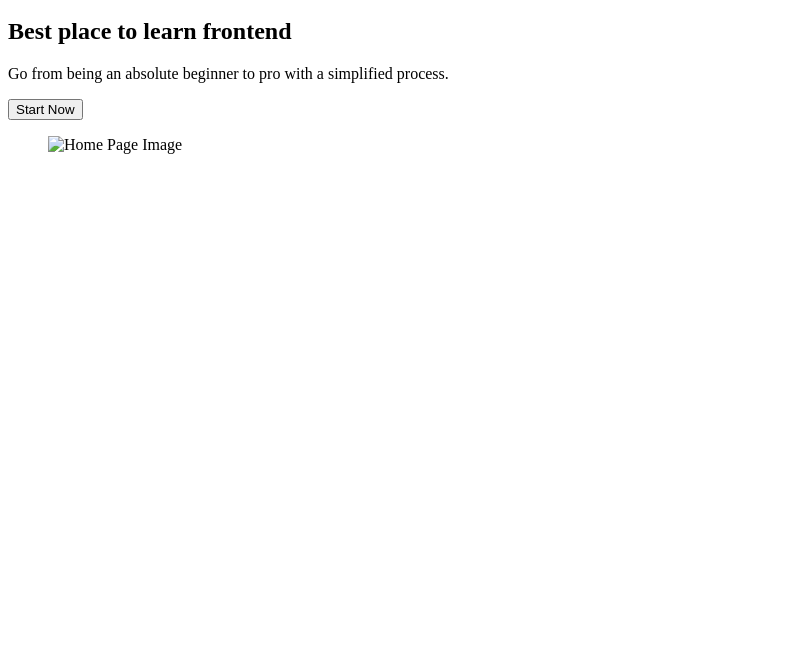
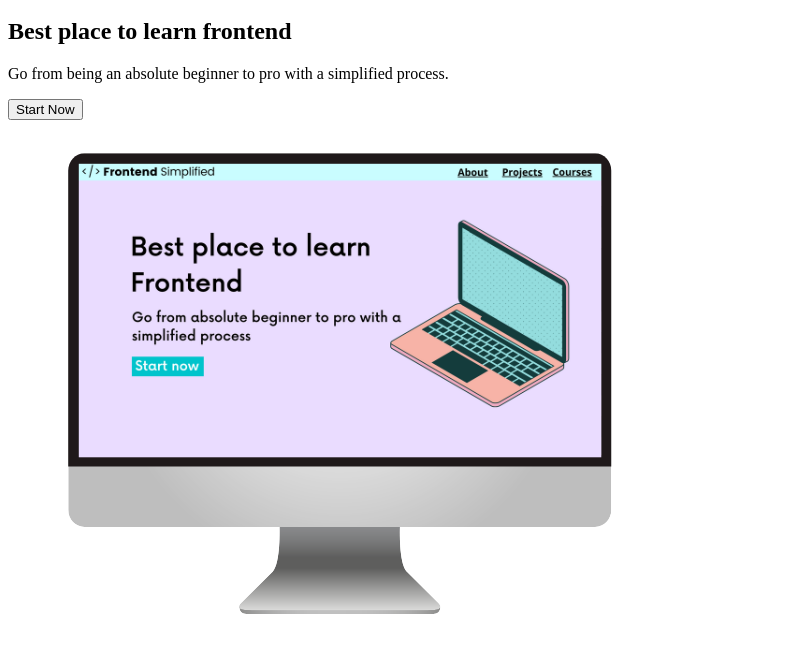
Before and after one commit to Arreytabi/Build-Mini-Project, a plain HTML site: page index.html in a window 1280 px wide. Shown: the part 162-814 px from the top of the page, without its empty margins (0-791 px from the left). Drawn offline with Linux system fonts and the light colour scheme.

Commit message:
first commit

```diff
--- a/index.html
+++ b/index.html
@@ -22,7 +22,7 @@
                 <button> Start Now</button>
             </div>
             <figure>
-                <img src="./Assets/Assets/laptop.png" alt="Home Page Image">
+                <img src="./Assets/laptop.png" alt="Home Page Image">
             </figure>
         </header>
     </section>
```
